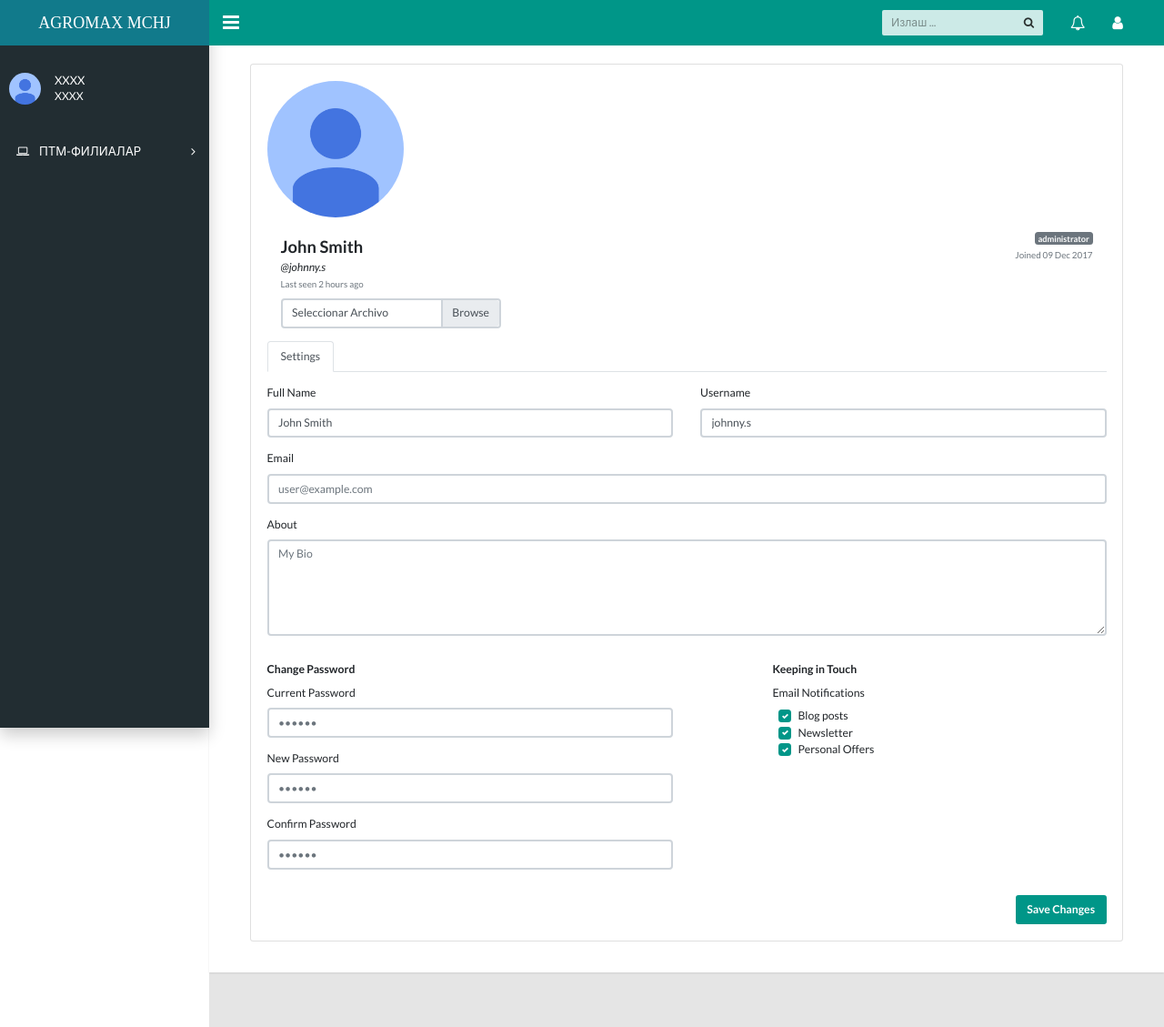
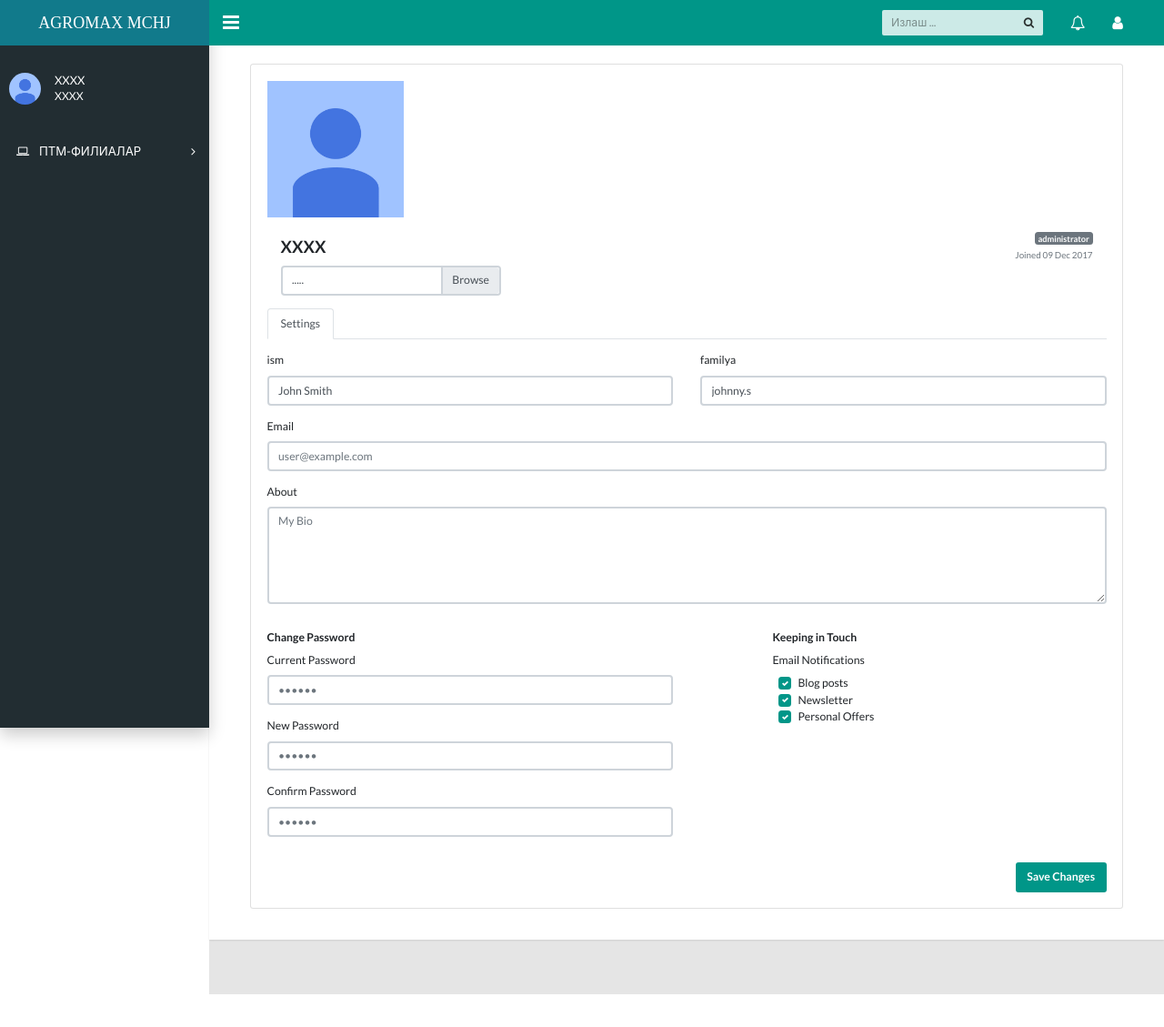
Before and after one commit to Muhammad513/AGROMAXMCHJ, a Django app: page /setting in a window 1280 px wide. Shown: the whole page at 91% size. After the commit the page ends 1093 px from the top, so only its background shows below. Run offline with Django 4.2, Linux system fonts and the light colour scheme; a user stored in the database is signed in; data comes from the database, SQL or seed files in the repository; parts of the project's set-up code (start-up, migrations or seed data) failed here and were passed over; some libraries are stand-ins or nearby versions.

Commit message:
profil hajmi

```diff
--- a/login/views.py
+++ b/login/views.py
@@ -36,5 +36,5 @@ def setting(request):
             form.save()
             return redirect("setting")
 
-    context={"form":form}
+    context={"form":form,"profile":profile}
     return render(request,'homes/setting.html',context)
--- a/templates/homes/setting.html
+++ b/templates/homes/setting.html
@@ -14,19 +14,17 @@
                     <div class="row">
                       <div class="col-12 col-sm-auto mb-3">
                         <div class="mx-auto">
-                        <img src="{{request.user.profile.pic.url}}" class="ui small circular image" alt="">
+                        <img src="{{request.user.profile.pic.url}}" class="ui small  image" alt="">
                         </div>
                         </div>
                       </div>
                       <div class="col d-flex flex-column flex-sm-row justify-content-between mb-3">
                         <div class="text-center text-sm-left mb-2 mb-sm-0">
-                          <h4 class="pt-sm-2 pb-1 mb-0 text-nowrap">John Smith</h4>
-                          <p class="mb-0">@johnny.s</p>
-                          <div class="text-muted"><small>Last seen 2 hours ago</small></div>
+                          <h4 class="pt-sm-2 pb-1 mb-0 text-nowrap">{{profile.firs_name}}</h4>
                           <div class="mt-2">
                             <div class="custom-file">
                               <input type="file" class="custom-file-input" id="customFileLang" lang="es">
-                              <label class="custom-file-label" for="customFileLang">Seleccionar Archivo</label>
+                              <label class="custom-file-label" for="customFileLang">.....</label>
                             </div>
 
                           </div>
@@ -48,13 +46,13 @@
                               <div class="row">
                                 <div class="col">
                                   <div class="form-group">
-                                    <label>Full Name</label>
+                                    <label>ism</label>
                                     <input class="form-control" type="text" name="name" placeholder="John Smith" value="John Smith">
                                   </div>
                                 </div>
                                 <div class="col">
                                   <div class="form-group">
-                                    <label>Username</label>
+                                    <label>familya</label>
                                     <input class="form-control" type="text" name="username" placeholder="johnny.s" value="johnny.s">
                                   </div>
                                 </div>
```
